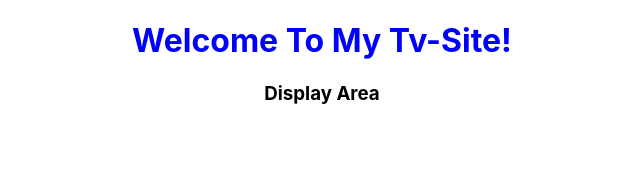
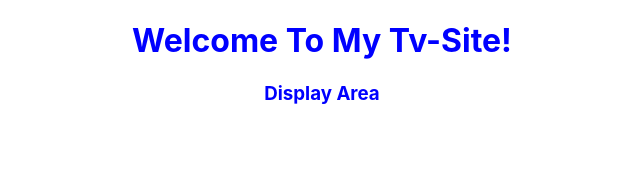
Before and after one commit to WCalderbank/Tv_Show_Site, a React (Create React App) app in the folder app/: page / in a window 1280 px wide. Shown: the top 172 px of the page, without its empty margins (318-958 px from the left). Built offline with nearby package versions, Linux system fonts and the light colour scheme.

Commit message:
text-style update

```diff
--- a/app/src/Components/Television.css
+++ b/app/src/Components/Television.css
@@ -1,9 +1,3 @@
-.show-info {
-  border: solid 1px red;
-  margin: auto;
+.television-title {
+  color: blue;
 }
-
-.genre-box {
-  display: grid;
-  grid-row: 4;
-}
--- a/app/src/Components/Television.js
+++ b/app/src/Components/Television.js
@@ -4,7 +4,7 @@ import "./Television.css";
 function Television() {
   return (
     <div className="show_info">
-      <h3>Display Area</h3>
+      <h3 className="television-title">Display Area</h3>
     </div>
   );
 }
```
